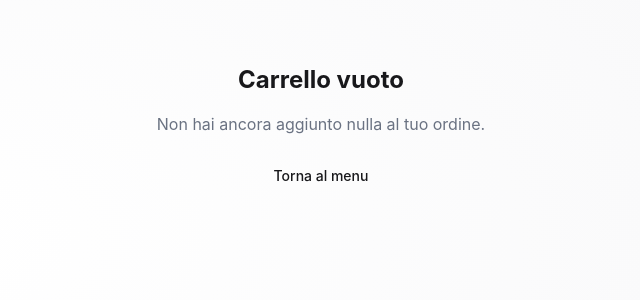
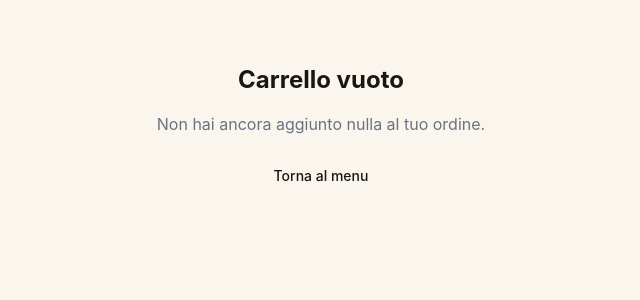
Before and after one commit to simbon22/smart-table-ordering, a Next.js app: page /checkout in a window 1280 px wide. Shown: the top 300 px of the page, without its empty margins (319-959 px from the left). Built offline with nearby package versions, Linux system fonts and the light colour scheme.

Commit message:
Design: nuovi token colore e font (Archivo Black, DM Mono), via glassmorphism vecchio

```diff
--- a/app/globals.css
+++ b/app/globals.css
@@ -1,44 +1,33 @@
 @import "tailwindcss";
+@import url('https://fonts.googleapis.com/css2?family=Archivo+Black&family=Inter:wght@400;500;600;700&family=DM+Mono:wght@400;500&display=swap');
 
 @layer base {
   :root {
-    --background: #fefefe;
-    --foreground: #18181b;
+    --bg-0: #faf6ee;
+    --surface-1: #ffffff;
+    --ink: #1a1613;
+    --red: #c8382a;
+    --mustard: #e0a728;
+    --border: #d9cfbd;
+    --border-strong: #1a1613;
+    --text-secondary: #5c5349;
   }
-}
 
-@layer base {
   body {
-    background: radial-gradient(ellipse at 20% 30%, #ffffff, #f5f5f7);
-    color: var(--foreground);
+    background: var(--bg-0);
+    color: var(--ink);
     font-family: 'Inter', sans-serif;
-    font-weight: 400;
     -webkit-font-smoothing: antialiased;
     overflow-x: hidden;
-  }
-
-  /* Effetto glow dinamico che segue il mouse (applicato a un div in page.tsx) */
-  .glow-mouse {
-    position: fixed;
-    top: 0;
-    left: 0;
-    width: 100%;
-    height: 100%;
-    pointer-events: none;
-    background: radial-gradient(600px circle at var(--mouse-x, 50%) var(--mouse-y, 50%), rgba(244, 63, 94, 0.08), transparent 80%);
-    z-index: 0;
-    transition: background 0.1s ease;
   }
 }
 
 @layer utilities {
-  .animate-float {
-    animation: float 6s ease-in-out infinite;
+  .font-display {
+    font-family: 'Archivo Black', sans-serif;
   }
-  @keyframes float {
-    0% { transform: translateY(0px); }
-    50% { transform: translateY(-8px); }
-    100% { transform: translateY(0px); }
+  .font-mono-tag {
+    font-family: 'DM Mono', monospace;
   }
 
   .animate-in-stagger {
@@ -46,74 +35,16 @@
     opacity: 0;
   }
   @keyframes fadeInUp {
-    from {
-      opacity: 0;
-      transform: translateY(20px);
-    }
-    to {
-      opacity: 1;
-      transform: translateY(0);
-    }
-  }
-
-  .glass-card {
-    background: rgba(255, 255, 255, 0.7);
-    backdrop-filter: blur(12px);
-    border: 1px solid rgba(255, 255, 255, 0.3);
-  }
-
-  .glass-nav {
-    background: rgba(255, 255, 255, 0.65);
-    backdrop-filter: blur(16px);
-    border-bottom: 1px solid rgba(0, 0, 0, 0.05);
+    from { opacity: 0; transform: translateY(20px); }
+    to { opacity: 1; transform: translateY(0); }
   }
 }
 
-/* Scrollbar ultra sottile */
-::-webkit-scrollbar {
-  width: 4px;
-}
-::-webkit-scrollbar-track {
-  background: #f0f0f0;
-}
-::-webkit-scrollbar-thumb {
-  background: #d1d1d6;
-  border-radius: 4px;
-}
+::-webkit-scrollbar { width: 4px; }
+::-webkit-scrollbar-track { background: var(--surface-1); }
+::-webkit-scrollbar-thumb { background: var(--border-strong); border-radius: 4px; }
 
 @layer base {
-  /* Previene overflow orizzontale */
-  * {
-    box-sizing: border-box;
-    max-width: 100%;
-  }
-
-  body {
-    overflow-x: hidden;
-    width: 100%;
-    position: relative;
-  }
-
-  /* Container sicuro per mobile */
-  .container-safe {
-    width: 100%;
-    padding-left: 1rem;
-    padding-right: 1rem;
-  }
+  * { box-sizing: border-box; max-width: 100%; }
+  body { width: 100%; position: relative; }
 }
-
-@media (max-width: 640px) {
-  .grid {
-    gap: 1rem;
-  }
-
-  .text-5xl {
-    font-size: 2.5rem;
-    line-height: 1.2;
-  }
-
-  .text-7xl {
-    font-size: 3rem;
-    line-height: 1.2;
-  }
-}
```
